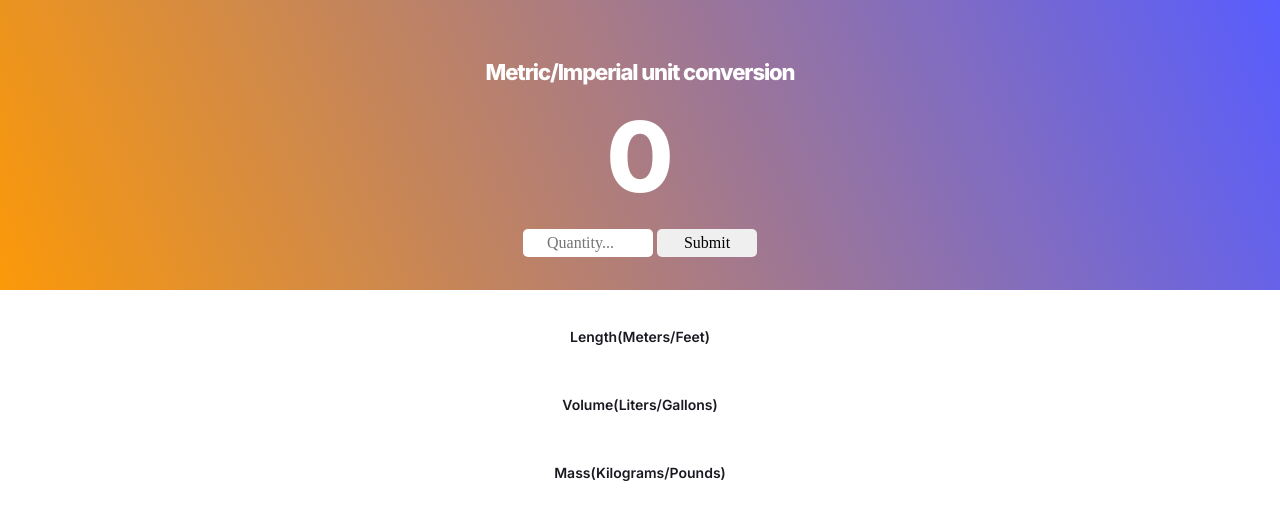
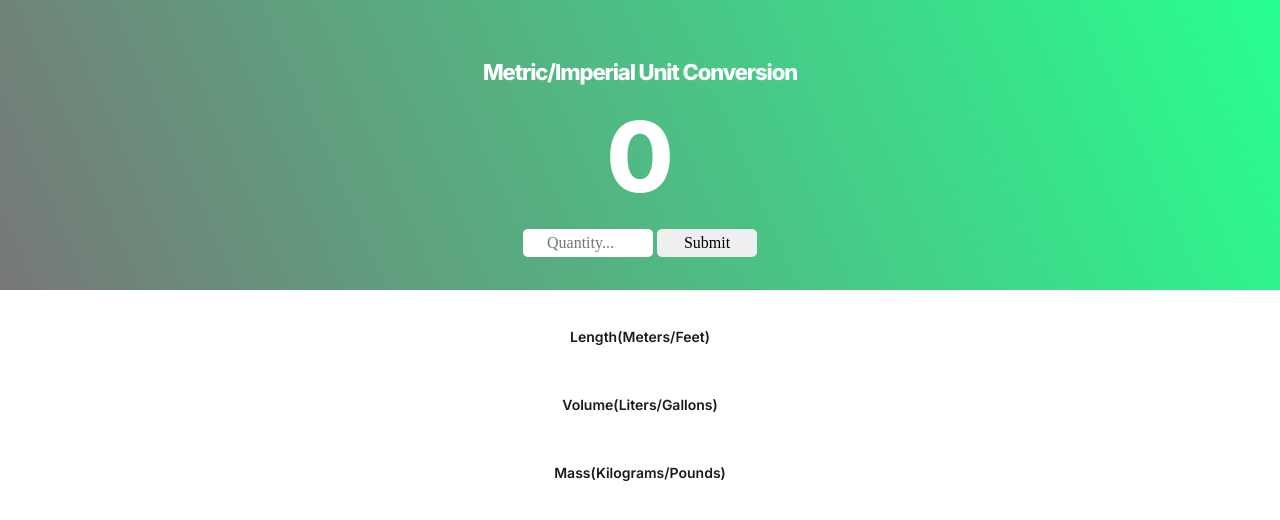
Before and after one commit to justinshane13/Unit-Converter-App, a plain HTML site: page index.html in a window 1280 px wide. Drawn offline with nearby package versions, Linux system fonts and the light colour scheme.

Commit message:
Background Color and Capitalization
Changed the background color and capitalization of the title

```diff
--- a/index.css
+++ b/index.css
@@ -5,7 +5,7 @@ html, body {
 
 .top-section {
     text-align: center;
-    background: linear-gradient(246.26deg, #585DFE 0%, #FB9909 100%);
+    background: linear-gradient(246.26deg, #28FF90 0%, #777777 100%);
     position: absolute;
     left: 0px;
     top: 0px;
--- a/index.html
+++ b/index.html
@@ -8,7 +8,7 @@
     <body>
         <div class="top-section">
         </div>
-        <h1 class="title">Metric/Imperial unit conversion</h1>
+        <h1 class="title">Metric/Imperial Unit Conversion</h1>
         <h2 class="entry" id="entry">0</h2>
         <form class="input-container" id="form">
             <input type="number" class="input" placeholder="Quantity..." id="input"></input>
```
